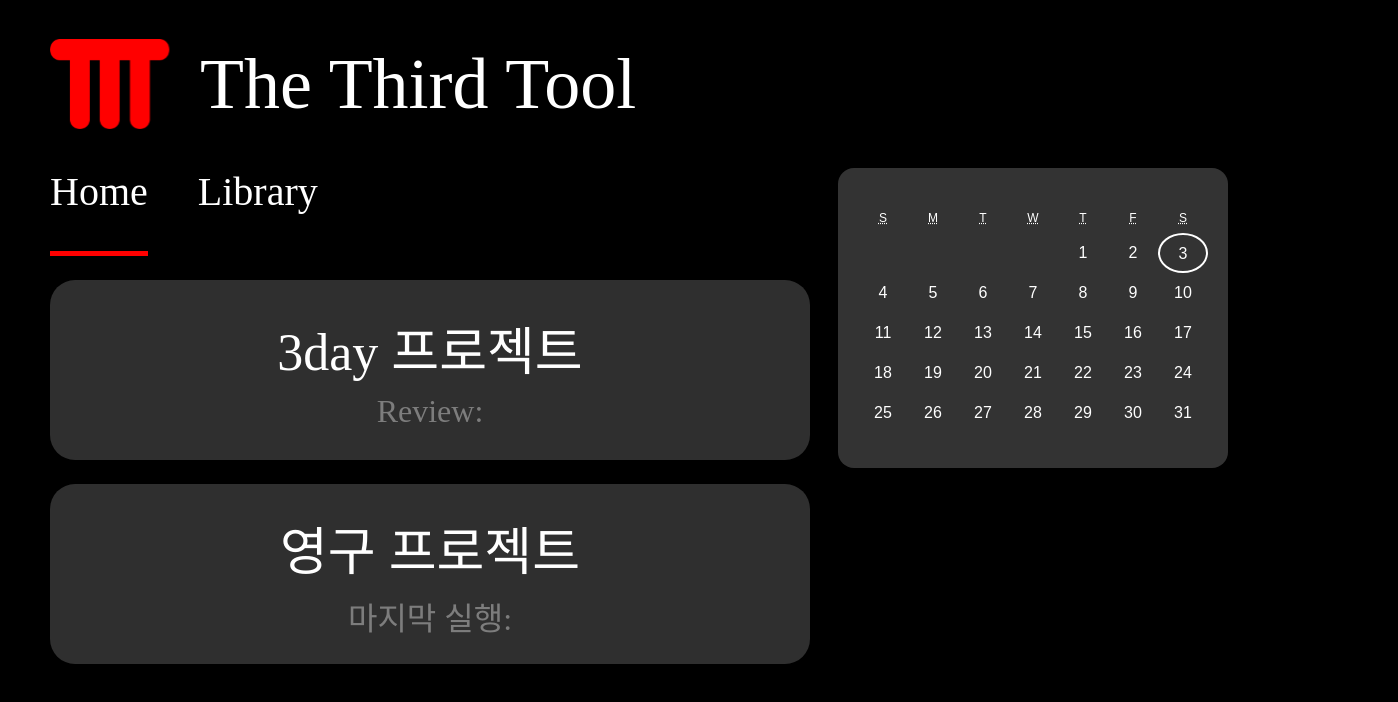
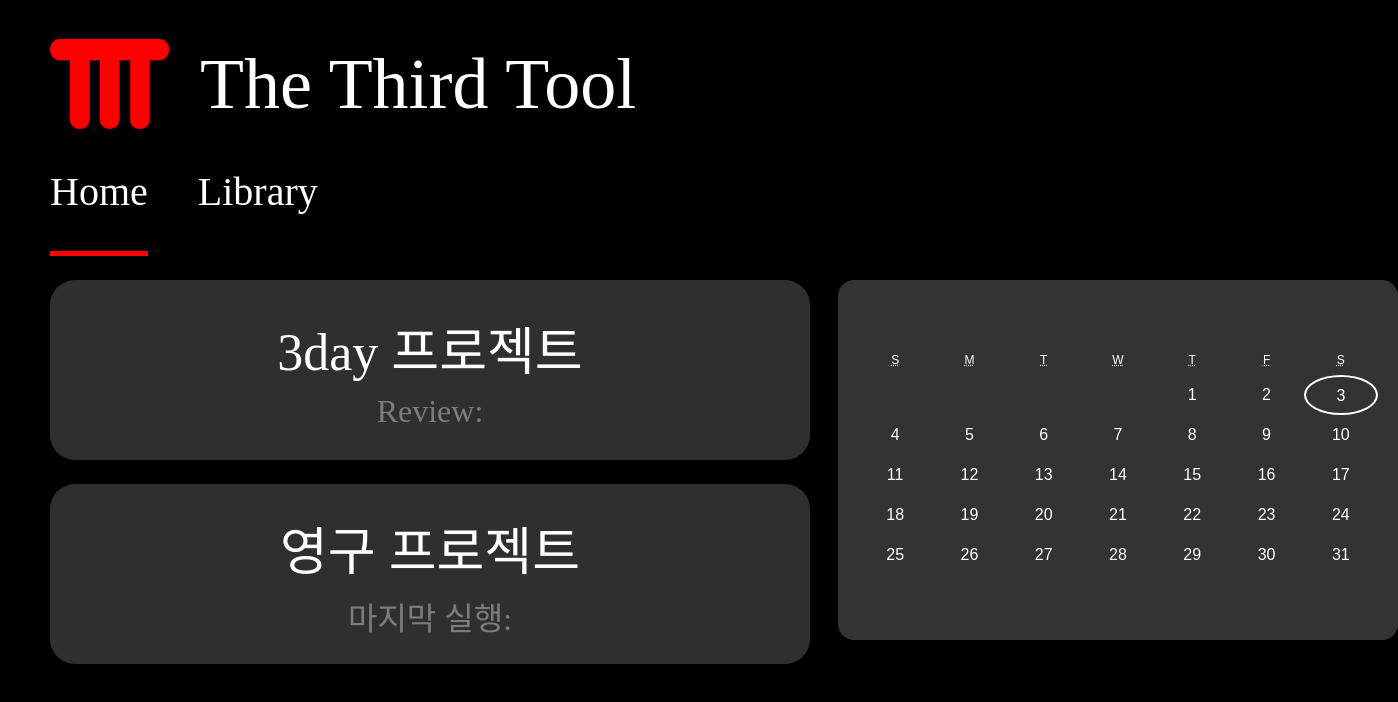
Before and after one commit to Third-tool/thirdtool-frontend, a React (Create React App) app: page / in a window 1280 px wide. Shown: the top 702 px of the page, 1398 px wide, since content can reach past the window. Built offline with nearby package versions, Linux system fonts and the light colour scheme; a web font is replaced by a local one.

Commit message:
style: 캘린더 스타일 살짝 수정

```diff
--- a/src/components/main/CalendarView.jsx
+++ b/src/components/main/CalendarView.jsx
@@ -35,12 +35,14 @@ const CalendarWrapper = styled.div`
   background: #333;
   border-radius: 16px;
   padding: 20px;
-  height: 300px;
+  height: 360px;
+  width: 560px;
   margin-left: 28px;
 `;
 
 const StyledCalendar = styled(Calendar)`
   background-color: #333;
+  width: 560px;
   border: none;
 
   .react-calendar__navigation {
--- a/src/components/main/SelectProject.jsx
+++ b/src/components/main/SelectProject.jsx
@@ -1,7 +1,7 @@
 import { styled } from 'styled-components';
 const SelectProject = () => {
   return (
-    <div>
+    <Gap>
       <ProjectBox>
         <div>
           <ProjectType>3day 프로젝트</ProjectType>
@@ -14,16 +14,21 @@ const SelectProject = () => {
           <Period>마지막 실행:</Period>
         </div>
       </ProjectBox>
-    </div>
+    </Gap>
   );
 };
 
 export default SelectProject;
 
+const Gap = styled.div`
+  display: flex;
+  flex-direction: column;
+  gap: 24px;
+`;
+
 const ProjectBox = styled.div`
   width: 760px;
   height: 180px;
-  margin-bottom: 24px;
   border-radius: 25px;
   background: #2f2f2f;
   display: flex;
--- a/src/pages/Main.jsx
+++ b/src/pages/Main.jsx
@@ -10,13 +10,13 @@ function Main() {
     <>
       <Header />
       <Margin>
+        <MenuBar />
         <Div>
-          <MenuBar />
           <Wrapper>
             <SelectProject />
           </Wrapper>
+          <CalendarView />
         </Div>
-        <CalendarView />
       </Margin>
     </>
   );
@@ -26,10 +26,13 @@ export default Main;
 
 const Margin = styled.div`
   margin-left: 50px;
-  display: flex;
 `;
 
-const Div = styled.div``;
+const Div = styled.div`
+  display: flex;
+  margin-bottom: 24px;
+`;
+
 const Wrapper = styled.div`
   display: flex;
 `;
```
